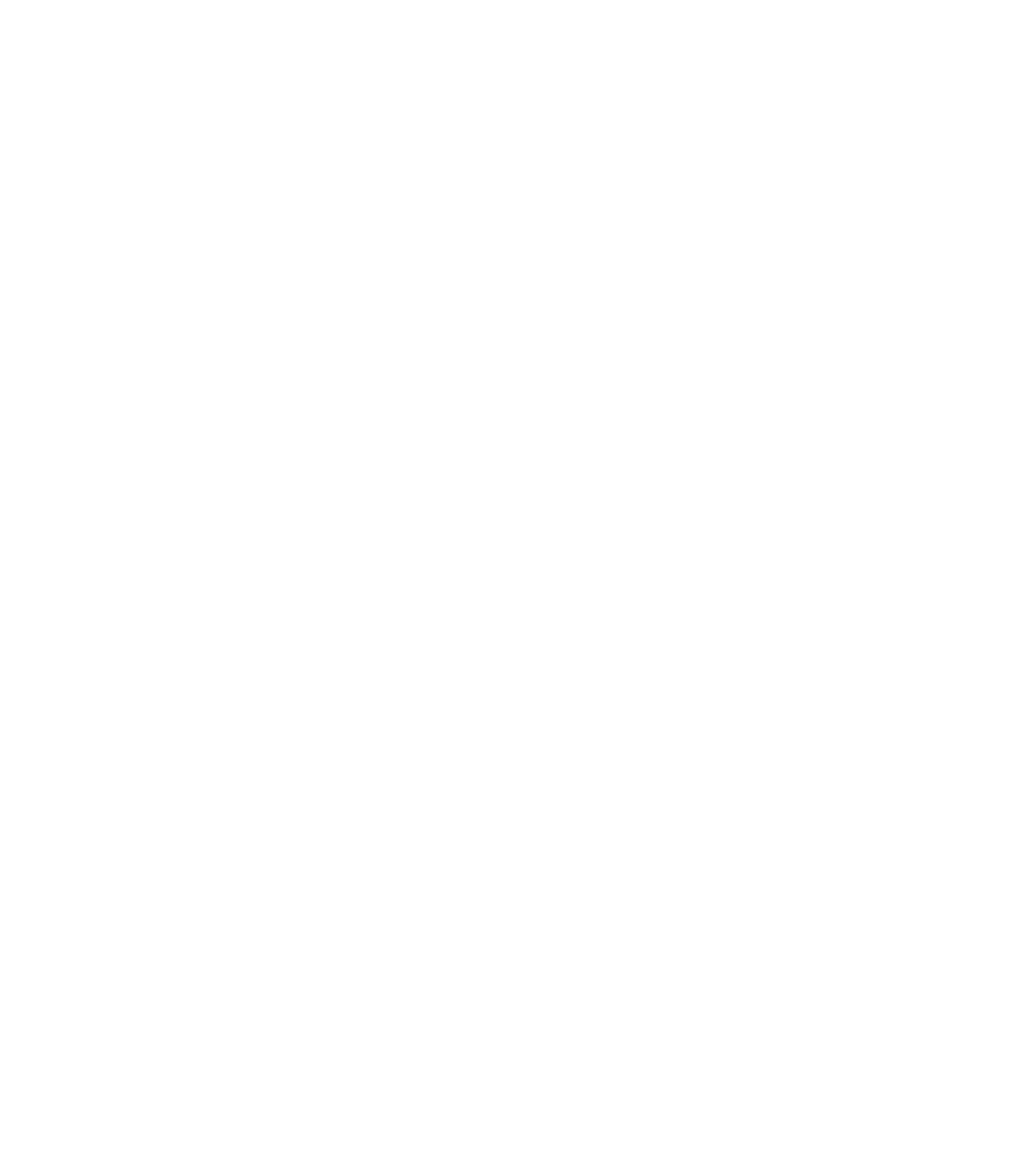
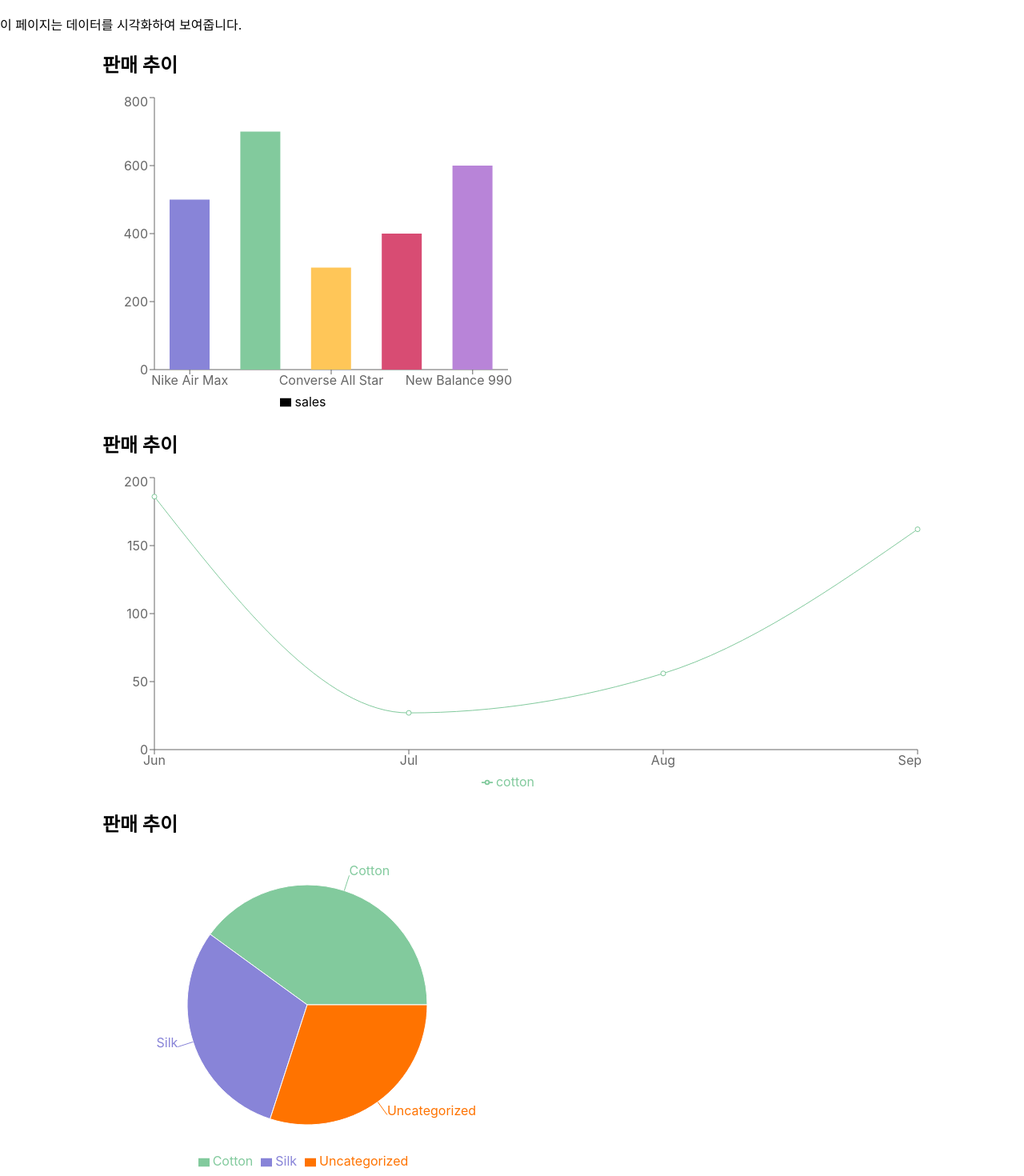
Before and after one commit to shoe-cream/shoecream-frontend, a React (Create React App) app: page / in a window 1280 px wide. Shown: the part 116-1586 px from the top of the page at 80% size. Before the commit the page ends 800 px from the top, so only its background shows below. Built offline with nearby package versions, Linux system fonts and the light colour scheme.

Commit message:
Chart Component

```diff
--- /dev/null
+++ b/src/components/chart/CircleSalesChart.js
@@ -0,0 +1,37 @@
+import React from 'react';
+import { PieChart, Pie, Cell, Tooltip, Legend, ResponsiveContainer } from 'recharts';
+
+// 차트 데이터
+const data = [
+  { name: 'Cotton', value: 400 },
+  { name: 'Silk', value: 300 },
+  { name: 'Uncategorized', value: 300 },
+];
+
+// 원형 그래프의 색상 배열
+const COLORS = ['#82ca9d', '#8884d8', '#ff7300'];
+
+// 차트 컴포넌트
+const SalesPieChart = () => (
+  <ResponsiveContainer width="50%" height={400}>
+    <PieChart>
+      <Pie
+        data={data}
+        cx="50%" // 중앙 X 위치
+        cy="50%" // 중앙 Y 위치
+        outerRadius={150} // 원형 그래프의 외부 반지름
+        label={({ name }) => name} // 각 조각 안에 이름 표시
+        fill="#8884d8"
+        dataKey="value"
+      >
+        {data.map((entry, index) => (
+          <Cell key={`cell-${index}`} fill={COLORS[index]} />
+        ))}
+      </Pie>
+      <Tooltip />
+      <Legend />
+    </PieChart>
+  </ResponsiveContainer>
+);
+
+export default SalesPieChart;
--- /dev/null
+++ b/src/components/chart/MonthSalesChart.js
@@ -0,0 +1,33 @@
+import React from 'react';
+import { LineChart, Line, XAxis, YAxis, Tooltip, Legend, ResponsiveContainer } from 'recharts';
+
+// 현재 월과 이전 3개월의 데이터 생성
+const generateData = () => {
+  const months = ['Jan', 'Feb', 'Mar', 'Apr', 'May', 'Jun', 'Jul', 'Aug', 'Sep', 'Oct', 'Nov', 'Dec'];
+  const currentMonth = new Date().getMonth(); // 현재 월 (0-11)
+
+  // 이전 3개월 데이터 생성
+  return months.slice(currentMonth - 3, currentMonth + 1).map(month => ({
+    name: month,
+    cotton: Math.floor(Math.random() * 200), // 임의의 데이터
+  }));
+};
+
+// 차트 컴포넌트
+const SalesChart = () => {
+  const data = generateData(); // 데이터 생성
+
+  return (
+    <ResponsiveContainer width="100%" height={400}>
+      <LineChart data={data}>
+        <XAxis dataKey="name" />
+        <YAxis />
+        <Tooltip />  {/* 마우스 hover시 데이터 보여줌 */}
+        <Legend />
+        <Line type="monotone" dataKey="cotton" stroke="#82ca9d" />
+      </LineChart>
+    </ResponsiveContainer>
+  );
+};
+
+export default SalesChart;
--- /dev/null
+++ b/src/components/chart/SalesChart.js
@@ -0,0 +1,30 @@
+import React from 'react';
+import { BarChart, Bar, XAxis, YAxis, Tooltip, Legend, ResponsiveContainer, Cell } from 'recharts';
+
+// 데이터: 신발 모델명과 판매 금액
+const data = [
+  { model: 'Nike Air Max', sales: 500, color: '#8884d8' },
+  { model: 'Adidas UltraBoost', sales: 700, color: '#82ca9d' },
+  { model: 'Converse All Star', sales: 300, color: '#ffc658' },
+  { model: 'Puma RS-X', sales: 400, color: '#d84c73' },
+  { model: 'New Balance 990', sales: 600, color: '#b884d8' },
+];
+
+// 차트 컴포넌트
+const SalesBarChart = () => (
+  <ResponsiveContainer width="50%" height={400}>
+    <BarChart data={data}>
+      <XAxis dataKey="model" /> {/* X축에 신발 모델명 */}
+      <YAxis /> {/* Y축에 판매 금액 */}
+      <Tooltip /> {/* 마우스 hover 시 정보 표시 */}
+      <Legend />
+      <Bar dataKey="sales" barSize={50}>
+        {data.map((entry, index) => (
+          <Cell key={`cell-${index}`} fill={entry.color} />
+        ))}
+      </Bar>
+    </BarChart>
+  </ResponsiveContainer>
+);
+
+export default SalesBarChart;
--- a/src/pages/landing/LandingPage.js
+++ b/src/pages/landing/LandingPage.js
@@ -1,11 +1,36 @@
 import Header from '../../components/header/Header';
+import React from 'react';
+import SalesChart from '../../components/chart/SalesChart';  // 방금 만든 차트 컴포넌트
+import MonthSalesChart from '../../components/chart/MonthSalesChart'
+import CircleSalesChart from '../../components/chart/CircleSalesChart'
 
 const LandingPage = () => {
     return (
         <div>
-            <Header/>
-            <div>랜딩 페이지~</div>
+            <Header />
+            <div>
+                <h1>랜딩 페이지~</h1>
+                <p>이 페이지는 데이터를 시각화하여 보여줍니다.</p>
+
+                {/* 차트 삽입 */}
+                <div style={{ width: '80%', margin: '0 auto' }}>
+                    <h2>판매 추이</h2>
+                    <SalesChart /> {/* 차트 컴포넌트 추가 */}
+                </div>
+
+                <div style={{ width: '80%', margin: '0 auto' }}>
+                    <h2>판매 추이</h2>
+                    <MonthSalesChart /> {/* 차트 컴포넌트 추가 */}
+                </div>
+
+                <div style={{ width: '80%', margin: '0 auto' }}>
+                    <h2>판매 추이</h2>
+                    <CircleSalesChart /> {/* 차트 컴포넌트 추가 */}
+                </div>
+
+            </div>
         </div>
     );
 }
+
 export default LandingPage;
```
